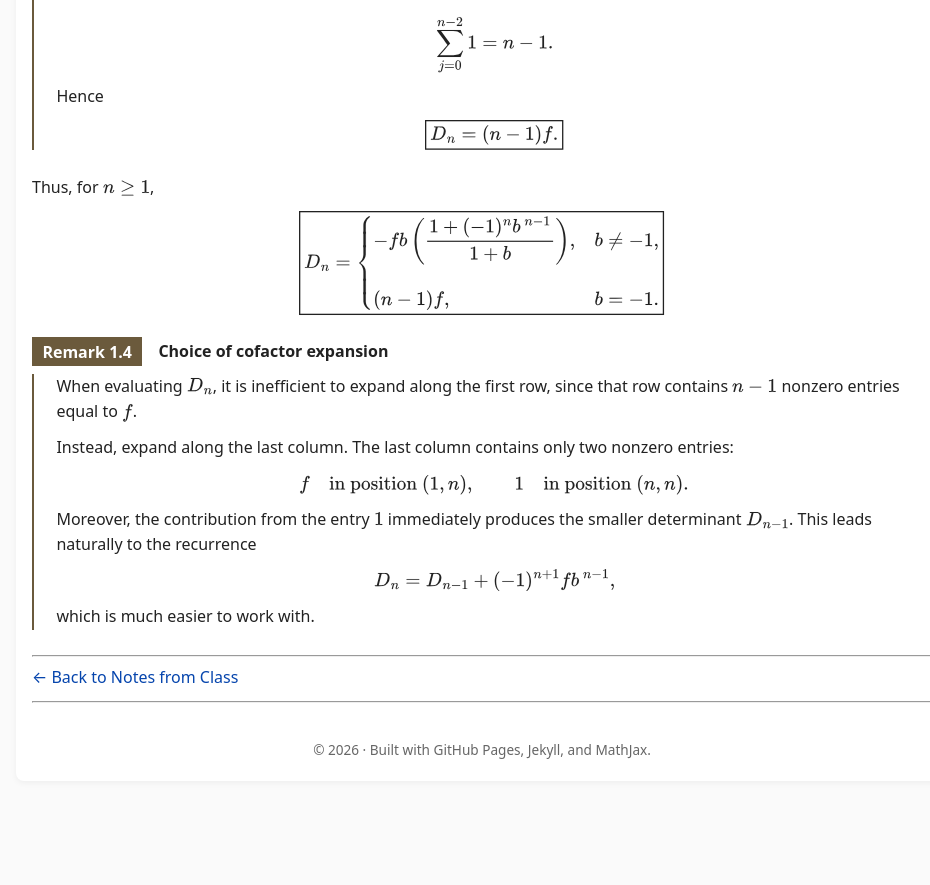
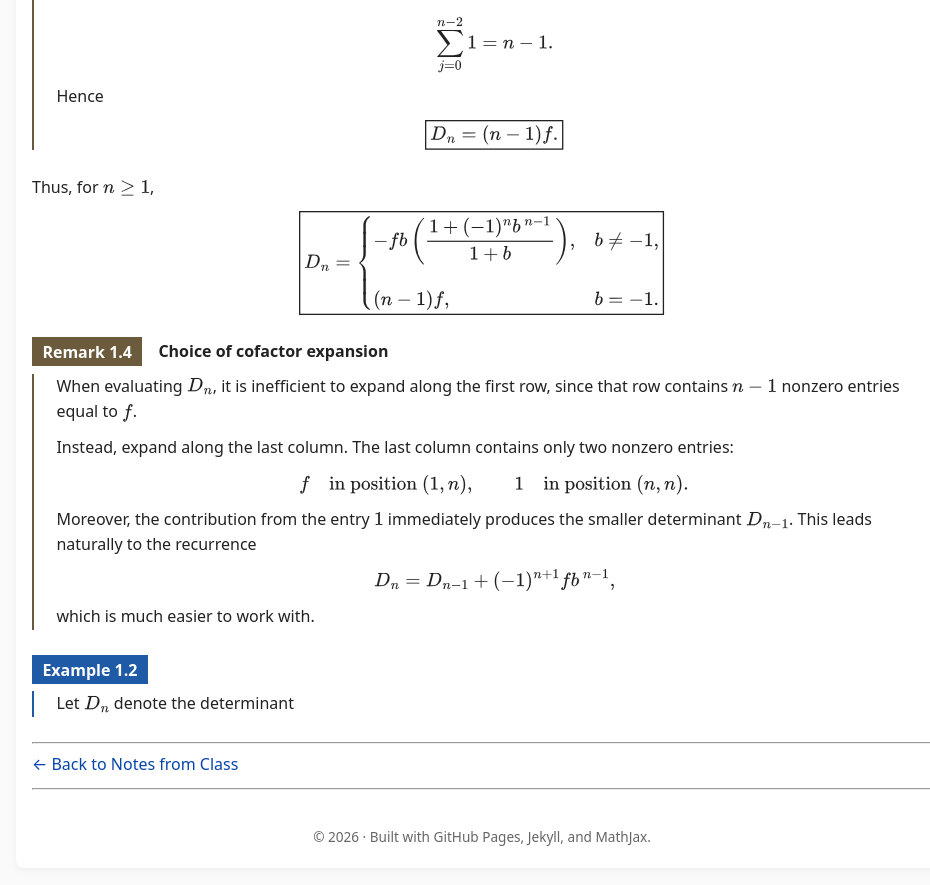
Before and after one commit to SaleemKamaludin/SaleemKamaludin.github.io, a Jekyll site: the page built from courses/math-2276/notes-from-class/lecture-2/index.md, in a window 1280 px wide and 900 px high, scrolled down 10640 px. Shown: the top 885 px of the window, without its empty margins (158-1088 px from the left). Built offline with Jekyll 4.4.1, drawn with Linux system fonts in a browser that asks for light colours; before the commit the page ends 11453 px from its top, so only the background shows below that.

```diff
--- a/courses/math-2276/notes-from-class/lecture-2/index.md
+++ b/courses/math-2276/notes-from-class/lecture-2/index.md
@@ -1641,6 +1641,22 @@ D_n=
 
 </div>
 
+<div id="example-determinant-new" class="math-env example">
+
+  <div class="math-env-heading">
+    <span class="math-env-tag">Example 1.2</span>
+  </div>
+
+  <div class="math-env-body">
+
+    <p>
+      Let \(D_n\) denote the determinant
+    </p>
+
+  </div>
+
+</div>
+
 ---
 
 [← Back to Notes from Class]({{ '/courses/math-2276/notes-from-class/' | relative_url }})
```
